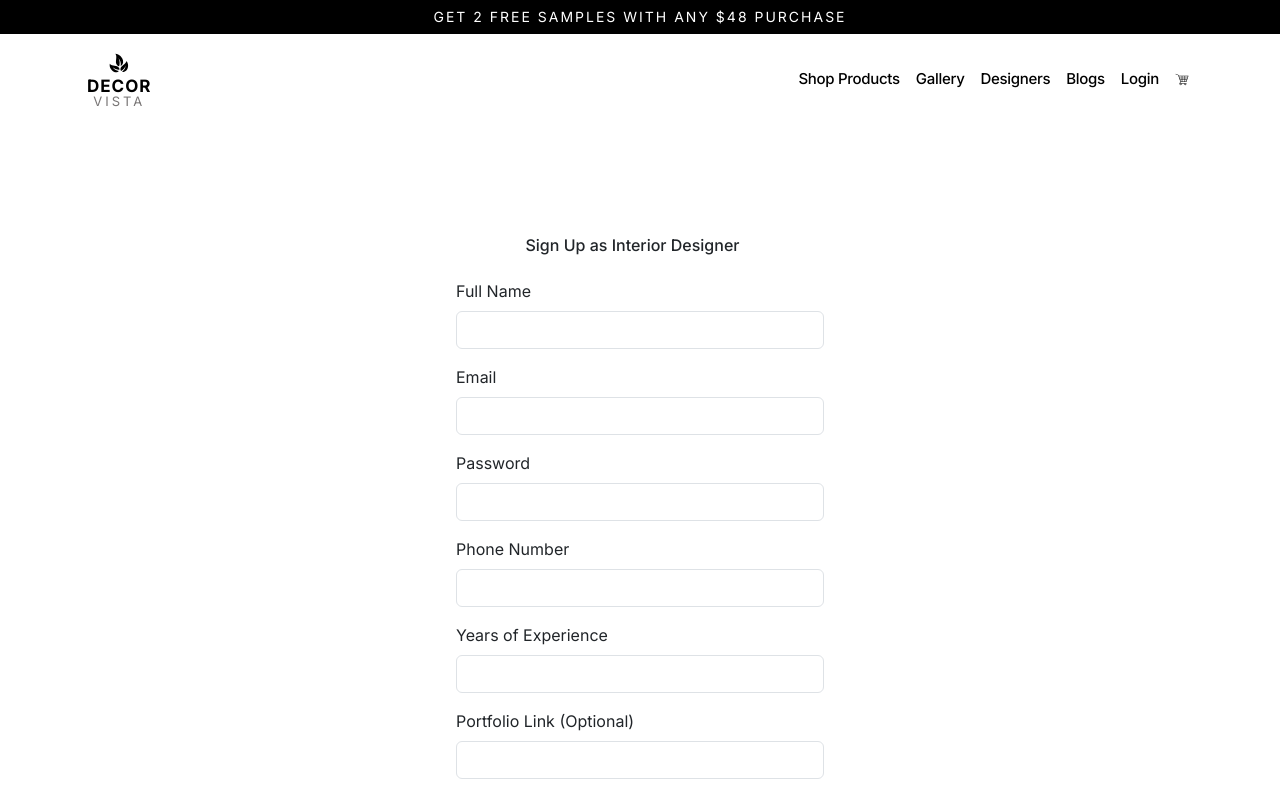
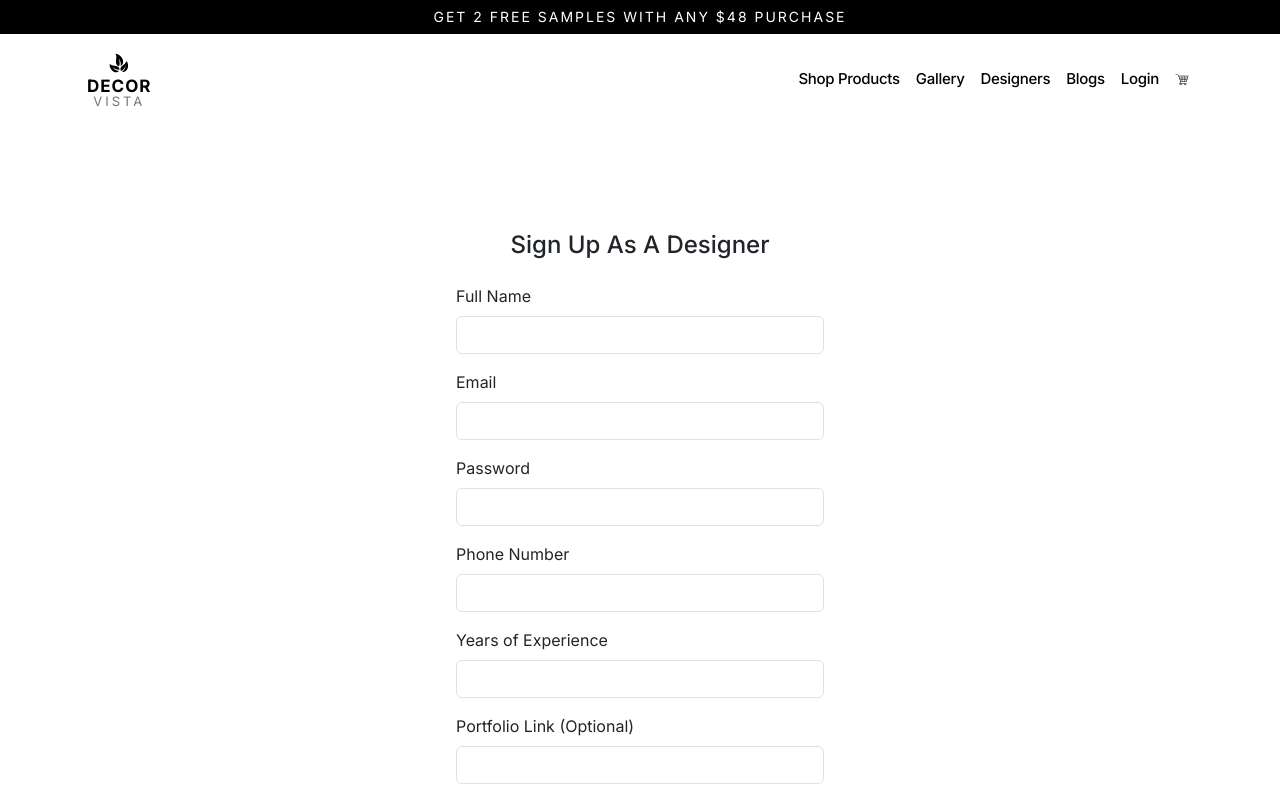
Before and after one commit to somkenemuscle/decorvista-frontend, a React (Create React App) app: page /designer/signup in a window 1280 px wide. Shown: the top 799 px of the page. Built offline with nearby package versions, Linux system fonts and the light colour scheme; a web font is replaced by a local one.

Commit message:
first commit

```diff
--- a/src/pages/signup/designer/signupid.jsx
+++ b/src/pages/signup/designer/signupid.jsx
@@ -34,7 +34,7 @@ function Signupid() {
         <div className="container d-flex justify-content-center align-items-center" style={{ height: '130vh' }}>
             <div className="card" style={{ width: '400px' }}>
                 <div className="card-body">
-                    <h5 className="card-title text-center">Sign Up as Interior Designer</h5>
+                    <h4 className="text-center">Sign Up As A Designer</h4>
                     <form onSubmit={handleSubmit}>
                         <div className="mb-3 mt-4">
                             <label htmlFor="fullName" className="form-label">Full Name</label>
--- a/src/pages/signup/homeowner/signupho.jsx
+++ b/src/pages/signup/homeowner/signupho.jsx
@@ -1,6 +1,8 @@
 import React, { useState } from 'react';
 import axios from 'axios';
 import '../../../styles/signupH.css';
+import { Link } from 'react-router-dom';
+
 
 function SignUp() {
     const [fullName, setFullName] = useState('');
@@ -62,6 +64,7 @@ function SignUp() {
                         </div>
                         <button type="submit" className="btn btn-dark w-100">Sign Up</button>
                     </form>
+                    <p>Are you a designer? <Link to='/designer/signup'>Signup here</Link> </p>
                 </div>
             </div>
         </div>
```
Lines whose indentation alone changed are shown as unchanged.
